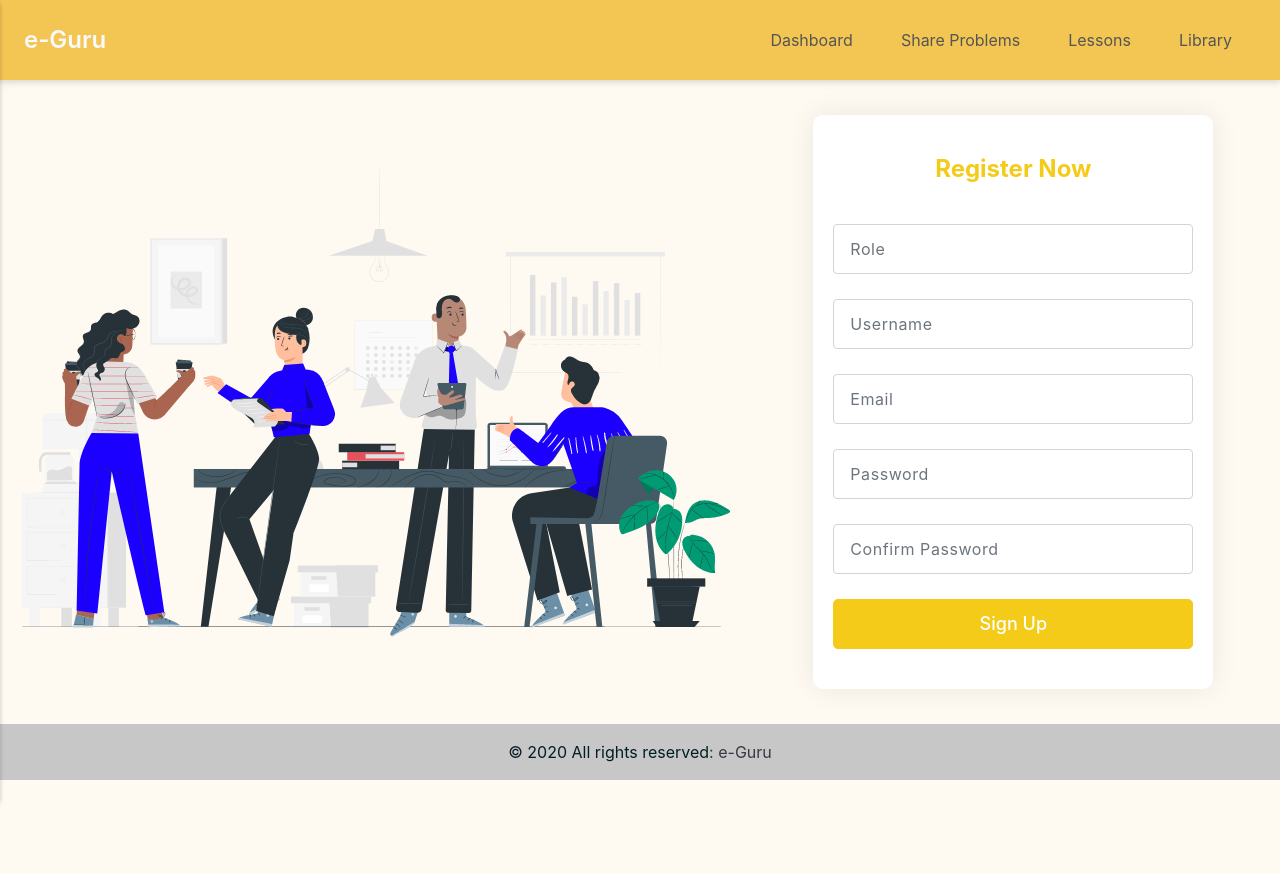
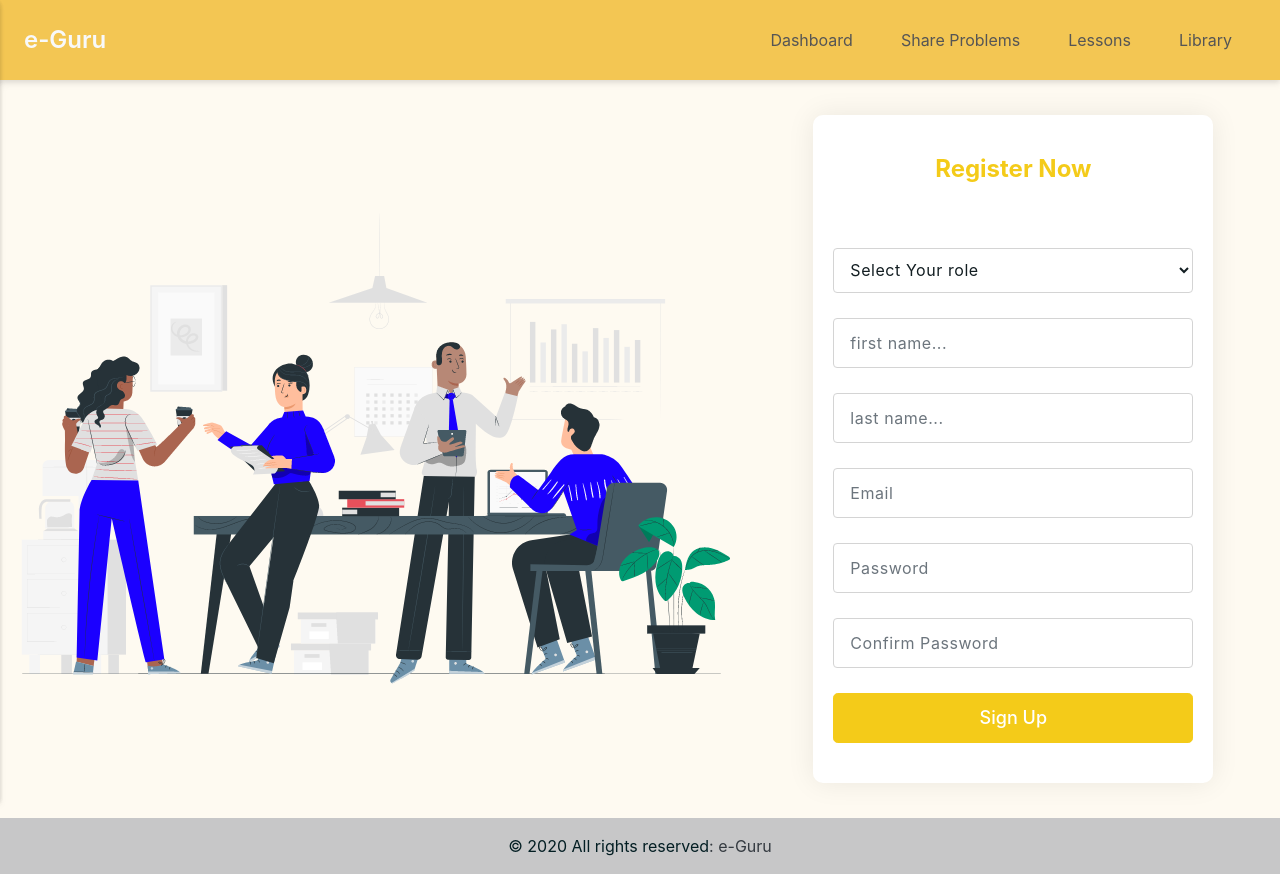
Before and after one commit to Gavindu98/E-Guru, a React (Create React App) app: page /register in a window 1280 px wide. Before the commit the page ends 800 px from the top, so only its background shows below. Built offline with nearby package versions, Linux system fonts and the light colour scheme.

Commit message:
changes Register

```diff
--- a/package.json
+++ b/package.json
@@ -10,13 +10,14 @@
     "@types/node": "^16.11.33",
     "@types/react": "^18.0.8",
     "@types/react-dom": "^18.0.3",
-    "axios": "^1.1.2",
+    "axios": "^1.1.3",
     "bootstrap-icons": "^1.8.3",
     "react": "^18.1.0",
     "react-dom": "^18.1.0",
-    "react-router-dom": "^6.3.0",
+    "react-router-dom": "^6.4.2",
     "react-scripts": "5.0.1",
     "reactstrap": "^9.1.4",
+    "sweetalert2": "^11.5.2",
     "typescript": "^4.6.4",
     "web-vitals": "^2.1.4"
   },
--- a/src/RouteName.ts
+++ b/src/RouteName.ts
@@ -1,6 +1,6 @@
 export enum RouteName {
     // ROOT = "/",
-    LOGIN = "/login",
+    LOGIN = "/",
     REGISTER = "/register",
 
     DASHBOARD = "/dashboard",
--- a/src/Util.ts
+++ b/src/Util.ts
@@ -11,4 +11,4 @@ export class Util {
   }
 }
 
-Util;
+// export Util;
--- a/src/components/common/Login.tsx
+++ b/src/components/common/Login.tsx
@@ -66,7 +66,7 @@ const Login: React.FC = () => {
             <div className="col-md-6 col-lg-7">
               <img src={loginImage} />
             </div>
-            <div className="col-md-6 col-lg-5">
+            <div className="col-md-6 col-lg-5 mb-8">
               <div className="login-box bg-white box-shadow border-radius-10">
                 <div className="login-title">
                   <h2 className="text-center text-primary">Login</h2>
@@ -112,7 +112,7 @@ const Login: React.FC = () => {
                   </div>
                 </form>
                 <div className="input-group mb-0">
-                        <a href="/register" className="btn btncolo btn-lg btn-bloc">Register Now</a>
+                        <a href="/register" className="btn btn-primary mt-2 btn-lg btn-block">Register Now</a>
                       </div>
               </div>
             </div>
--- a/src/components/common/Register.tsx
+++ b/src/components/common/Register.tsx
@@ -1,65 +1,92 @@
-// import React from "react";
-import LandingPageNavBar from "./LandingPageNavBar";
 import React, { useEffect, useState } from "react";
-// import { AuthService } from "../../services/AuthService";
-// import { RequestState } from "../../RequestState";
-// import swal from "sweetalert";
-// import { Redirect } from "react-router";
-import { RouteName } from "../../RouteName";
 import "../vendors/styles/core.css";
 import "../vendors/styles/style.css";
 import loginImage from "../../components/vendors/images/login-page-img.png";
-import logo from "../../components/vendors/images/xpGrowthLogo.png";
+import { AuthService } from "../../services/AuthService";
+import Swal from "sweetalert2";
+import  { Navigate } from 'react-router-dom'
 const Register: React.FC = () => {
-    // const token = AuthService.getToken();
-    // const initialState = { email: "", password: "" };
+    const initialState = { role: "",firstname: "",lastname: "", email: "", password: "" ,ConfirmPassword: ""};
 
-    // const [userData, setUserData] = useState(initialState);
-    // const [error, setError] = useState<string>();
-    // const [loginRequestState, setLoginRequestState] = useState<RequestState>(RequestState.INITIAL);
+    const [userData, setUserData] = useState(initialState);
+    const [userRole, setUserRole] = useState<any>();
+    const [errorMsg, setErrorMsg] = useState<string>("");
+    const [successMsg, setSuccessMsg] = useState<string>("");
 
-    // useEffect(() => {
-    //   if (loginRequestState === RequestState.LOADING) {
-    //     AuthService.userLogin(userData)
-    //       .then((res) => {
-    //         if (res.success) {
-    //           AuthService.setToken(res.data);
-    //           setLoginRequestState(RequestState.SUCCESS);
-    //         } else {
-    //           setError(res.error);
-    //           setLoginRequestState(RequestState.FAILED);
-    //         }
-    //       })
-    //       .catch((e) => {
-    //         setError(e);
-    //         setLoginRequestState(RequestState.FAILED);
-    //       });
-    //   } else if (loginRequestState === RequestState.FAILED) {
-    //     swal({ title: error, icon: "error" });
-    //   }
-    // }, [loginRequestState]);
+    const registerUser = (): void => {
+      if ((!userData.firstname) && (userData.firstname.length > 3)) {
+        setErrorMsg("Please enter first name");
+        setSuccessMsg("");
+      }
+      if ((!userData.lastname) && (userData.lastname.length > 3)) {
+        setErrorMsg("Please enter last name");
+        setSuccessMsg("");
+      }
+      if (!userData.email) {
+        setErrorMsg("Please valid email address");
+        setSuccessMsg("");
+      }
+      if (!userData.password ) {
+        setErrorMsg("Please enter the password");
+        setSuccessMsg("");
+      }
+      if (!userData.ConfirmPassword ) {
+        setErrorMsg("Please confirm the password");
+        setSuccessMsg("");
+      }
+      if ((userData.ConfirmPassword != userData.password) && (userData.ConfirmPassword) && (userData.password)) {
+        setErrorMsg("password is not similar with re-entered password");
+        setSuccessMsg("");
+      }
+      if ((!userRole?.role) ) {
+        setErrorMsg("Please enter your role");
+        setSuccessMsg("");
+      }
+      const data = {
+        firstname: userData.firstname,
+        lastname: userData.lastname,
+        email: userData.email,
+        pwd: userData.password,
+        role: userRole?.role
+      };
 
-    // const submitLogin = (event: React.FormEvent<HTMLFormElement>) => {
-    //   event.preventDefault();
-    //   setLoginRequestState(RequestState.LOADING);
-    //   console.log("LOGIN REQUEST", loginRequestState);
-    // };
+      console.log("reg form data",data)
+      AuthService.registerUser(data).then((res) => {
+        if (res.data.message) {
+            console.log("registered",res.data)
+          Swal.fire({
+            title: res.data.message,
+            icon: "success",
+            confirmButtonColor: "#0E134A",
+            iconColor: "#F7931E",
+            showDenyButton: false,
+            showCancelButton: false,
+            confirmButtonText: "Ok",
+          })
+          return <Navigate to="home" />
 
-    // if (token || loginRequestState === RequestState.SUCCESS) {
-    //   return <Redirect to={RouteName.ROOT} />;
-    // }
+
+
+        } else {
+          console.log(res.data.message);
+          setErrorMsg("Something went wrong");
+          Swal.fire({
+            title: "Something went wrong please try again",
+            icon: "error",
+            confirmButtonColor: "#0E134A",
+            iconColor: "#F7931E",
+            showDenyButton: false,
+            showCancelButton: false,
+            confirmButtonText: "Ok",
+          })
+        }
+      });
+    };
+
 
     return (
         <div className="login-page">
-      {/* <div className="login-header box-shadow">
-        <div className="container-fluid d-flex justify-content-between align-items-center">
-          <div className="brand-logo">
-            <a href="/home">
-              E-Guru
-            </a>
-          </div>
-        </div>
-      </div> */}
+
       <div className="login-wrap d-flex align-items-center flex-wrap justify-content-center">
         <div className="container mt-100">
           <div className="row align-items-center">
@@ -71,16 +98,33 @@ const Register: React.FC = () => {
                 <div className="login-title">
                   <h2 className="text-center text-primary">Register Now</h2>
                 </div>
-                <form
+                {errorMsg.length ?
+                <div className="bg-muted border border-danger rounded">
+                  <p className="text-danger fs-12 p-2">{errorMsg}</p>
+                </div>
+                : null}
+                <div
                 // onSubmit={submitLogin}
+                className="pt-4"
                 >
                     <div className="input-group custom">
-                    <input
+                    {/* <label htmlFor="name">Reason to report"</label> */}
+                    <select
+                      className="form-control select2"
+                      title="Country"
+                      // value={userRole?.role}
+                      onChange={(e) => setUserRole({ ...userRole, role: e.target.value })}
+                    >
+                      <option value="">Select Your role</option>
+                      <option value="1">I'm student</option>
+                      <option value="2">I'm tutor</option>
+                    </select>
+                    {/* <input
                       type="text"
                       className="form-control form-control-lg"
                       placeholder="Role"
-                    //   onChange={(e) => setUserData({ ...userData, email: e.target.value })}
-                    />
+                      onChange={(e) => setUserData({ ...userData, role: e.target.value })}
+                    /> */}
                     <div className="input-group-append custom">
                       <span className="input-group-text">
                         <i className="icon-copy dw dw-user1"></i>
@@ -91,8 +135,21 @@ const Register: React.FC = () => {
                     <input
                       type="text"
                       className="form-control form-control-lg"
-                      placeholder="Username"
-                    //   onChange={(e) => setUserData({ ...userData, email: e.target.value })}
+                      placeholder="first name..."
+                      onChange={(e) => setUserData({ ...userData, firstname: e.target.value })}
+                    />
+                    <div className="input-group-append custom">
+                      <span className="input-group-text">
+                        <i className="icon-copy dw dw-user1"></i>
+                      </span>
+                    </div>
+                  </div>
+                  <div className="input-group custom">
+                    <input
+                      type="text"
+                      className="form-control form-control-lg"
+                      placeholder="last name..."
+                      onChange={(e) => setUserData({ ...userData, lastname: e.target.value })}
                     />
                     <div className="input-group-append custom">
                       <span className="input-group-text">
@@ -105,7 +162,7 @@ const Register: React.FC = () => {
                       type="text"
                       className="form-control form-control-lg"
                       placeholder="Email"
-                    //   onChange={(e) => setUserData({ ...userData, email: e.target.value })}
+                      onChange={(e) => setUserData({ ...userData, email: e.target.value })}
                     />
                     <div className="input-group-append custom">
                       <span className="input-group-text">
@@ -118,7 +175,7 @@ const Register: React.FC = () => {
                       type="password"
                       className="form-control form-control-lg"
                       placeholder="Password"
-                    //   onChange={(e) => setUserData({ ...userData, password: e.target.value })}
+                      onChange={(e) => setUserData({ ...userData, password: e.target.value })}
                     />
                     <div className="input-group-append custom">
                       <span className="input-group-text">
@@ -131,7 +188,7 @@ const Register: React.FC = () => {
                       type="password"
                       className="form-control form-control-lg"
                       placeholder="Confirm Password"
-                    //   onChange={(e) => setUserData({ ...userData, password: e.target.value })}
+                      onChange={(e) => setUserData({ ...userData, ConfirmPassword: e.target.value })}
                     />
                     <div className="input-group-append custom">
                       <span className="input-group-text">
@@ -143,13 +200,13 @@ const Register: React.FC = () => {
                   <div className="row">
                     <div className="col-sm-12">
                       <div className="input-group mb-0">
-                        <a href="/login" type="submit" className="btn btncolor btn-lg btn-block">
+                        <button onClick={()=> registerUser()} className="btn btncolor btn-lg btn-block">
                           Sign Up
-                        </a>
+                        </button>
                       </div>
                     </div>
                   </div>
-                </form>
+                </div>
 
               </div>
             </div>
--- a/src/environment/environment.ts
+++ b/src/environment/environment.ts
@@ -1,5 +1,5 @@
 // Remame file as .tsx. Remove this line also.
 export const environment = {
-    api_url: "http://localhost:5000",
+    api_url: "http://localhost:8080",
     app_url: "http://localhost:3000",
 };
--- a/src/services/AuthService.ts
+++ b/src/services/AuthService.ts
@@ -16,10 +16,10 @@ export class AuthService {
 //       const url = Util.apiAuthUrl("get/dashboard/data");
 //       return await axios.get<void, AppResponse<any>>(url);
 //   }
-//     public static async getAllSystemUsers( SearchData: any,offset = 1): Promise<AppResponse<any[]>> {
-//       const url = Util.apiAuthUrl(`get/system/users/10/${offset}`);
-//       return await axios.post<Partial<any>, AppResponse<any[]>>(url, SearchData);
-//     }
+    // public static async getAllSystemUsers( SearchData: any,offset = 1): Promise<AppResponse<any[]>> {
+    //   const url = Util.apiAuthUrl(`get/system/users/10/${offset}`);
+    //   return await axios.post<Partial<any>, AppResponse<any[]>>(url, SearchData);
+    // }
 //     public static async getAllSystemNewsLetterSubUsers( offset = 1): Promise<AppResponse<any[]>> {
 //       const url = Util.apiAuthUrl(`newsletter-subscriptions/10/${offset}`);
 //       return await axios.get<Partial<any>, AppResponse<any[]>>(url);
@@ -38,11 +38,11 @@ export class AuthService {
 //         const res = await axios.post<any, AppResponse<any>>(ep, userId)
 //         return res
 //       }
-//       public static async registerAdmin(regData: any): Promise<AppResponse<any>> {
-//         const ep = Util.apiAuthUrl("register/admin")
-//         const res = await axios.post<any, AppResponse<any>>(ep, regData)
-//         return res
-//       }
+      public static async registerUser(regData: any): Promise<AppResponse<any>> {
+        const ep = Util.apiAuthUrl("register")
+        const res = await axios.post<any, AppResponse<any>>(ep, regData)
+        return res
+      }
 //     public static async getAllReports( SearchData: any,offset = 1): Promise<AppResponse<any[]>> {
 //       const url = Util.apiAuthUrl(`search/all/reports/10/${offset}`);
 //       return await axios.post<Partial<any>, AppResponse<any[]>>(url, SearchData);
```
Also changed, not shown: 1 other file (tests, documents, lock files or other folders).
